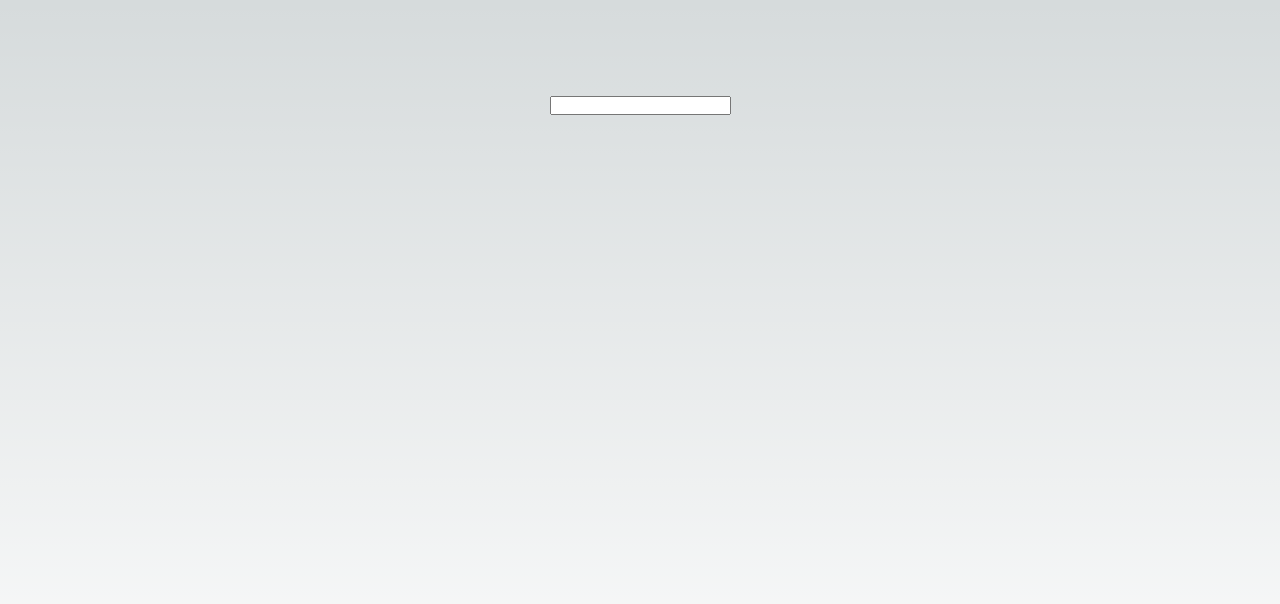
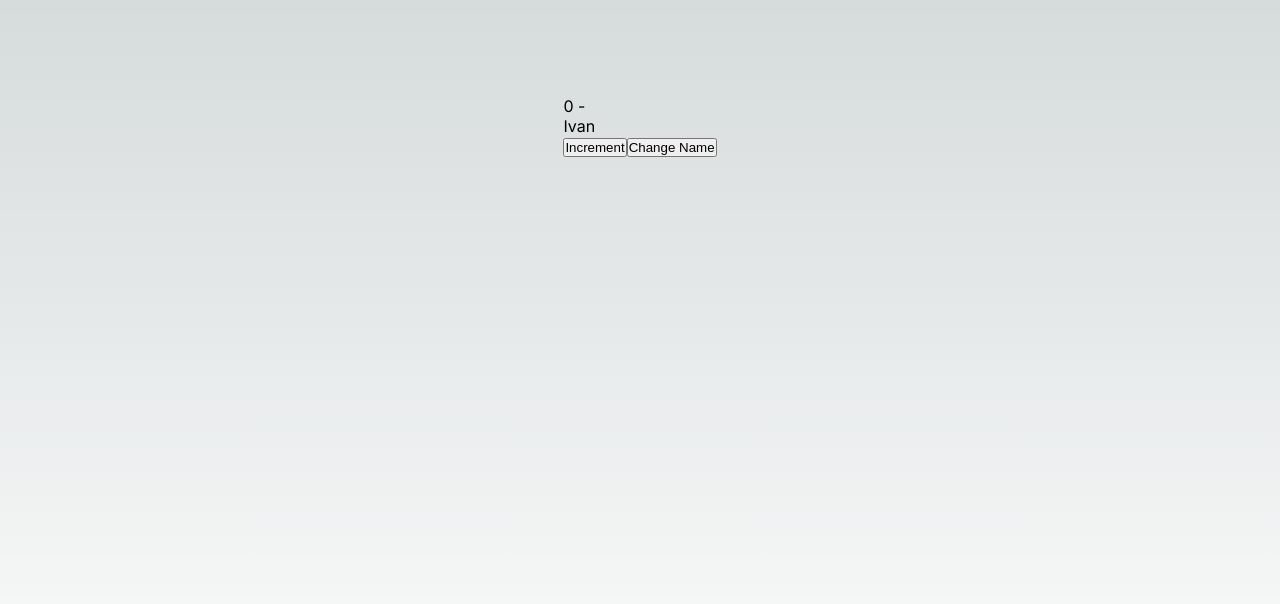
Before and after one commit to DoroninDmitrii/React, a Next.js app in the folder BFS/my-app/: page / in a window 1280 px wide. Shown: the top 604 px of the page. Built offline with nearby package versions, Linux system fonts and the light colour scheme.

Commit message:
useprevious

```diff
--- /dev/null
+++ b/BFS/my-app/src/app/hooks/5.usePrevious.ts
@@ -0,0 +1,12 @@
+import { useRef } from "react"
+
+export const usePrevious = (value: any) => {
+  const currentRef = useRef(value);
+  const previousRef = useRef();
+
+  if (currentRef.current !== value) {
+    previousRef.current = currentRef.current;
+    currentRef.current = value;
+  }
+  return previousRef.current;
+}
--- a/BFS/my-app/src/app/page.tsx
+++ b/BFS/my-app/src/app/page.tsx
@@ -5,14 +5,14 @@ import { useTimeout } from "./hooks/2.useTimeout";
 import { useIsFirstRender } from "./hooks/3.useIsFirstRender";
 import { useHover } from "./hooks/6.useHover";
 import { useFocus } from "./hooks/11.useFocus";
+import { PreviousComponent } from "./pageForPrevious";
 
 export default function Home() {
   useTimeout(() => console.log('hello'), 2000);
   useIsFirstRender();
-
+  // useFocus
   const hover1 = useHover();
   const hover2 = useHover();
-
   const { callbackRef, focused } = useFocus();
 
   return (
@@ -23,7 +23,7 @@ export default function Home() {
       <div ref={hover2.callbackRef}>
         {hover2.isHovered ? '1' : '2'}
       </div> */}
-
+      <PreviousComponent/>
       <input ref={callbackRef} />
         {focused && 'Hello World'}
     </main>
--- /dev/null
+++ b/BFS/my-app/src/app/pageForPrevious.tsx
@@ -0,0 +1,25 @@
+'use client'
+
+import { useState } from "react";
+import { usePrevious } from "./hooks/5.usePrevious";
+
+
+export function PreviousComponent() {
+  const [count, setCount] = useState(0);
+  const [name, setName] = useState('Ivan');
+
+  const prevousCount = usePrevious(count);
+
+  return (
+    <div>
+      <div>
+        {count} - {prevousCount}
+      </div>
+      <div>{name}</div>
+      <button onClick={() => setCount(curCount => curCount + 1)}>
+        Increment
+      </button>
+      <button onClick={() => setName('Petia')}>Change Name</button>
+    </div>
+  );
+}
```
